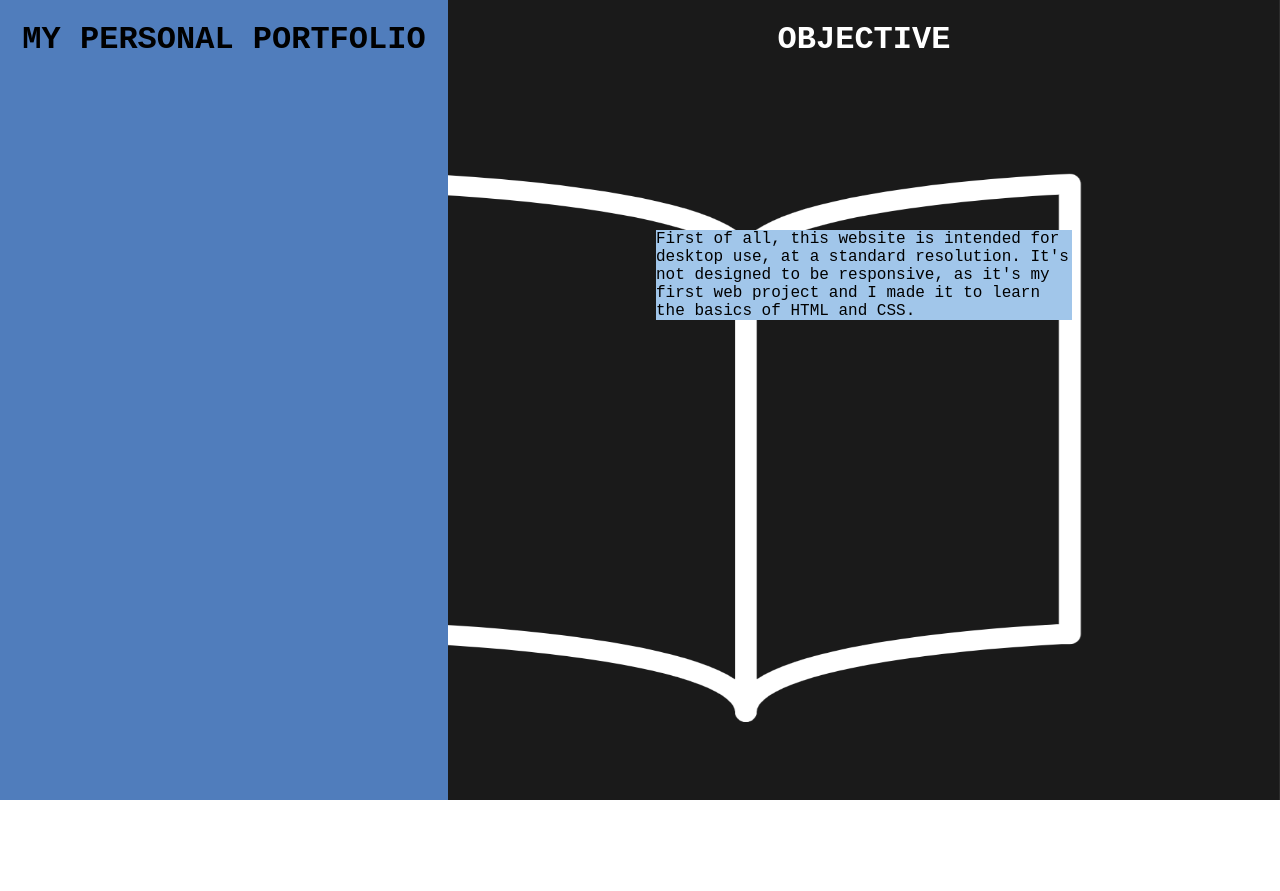
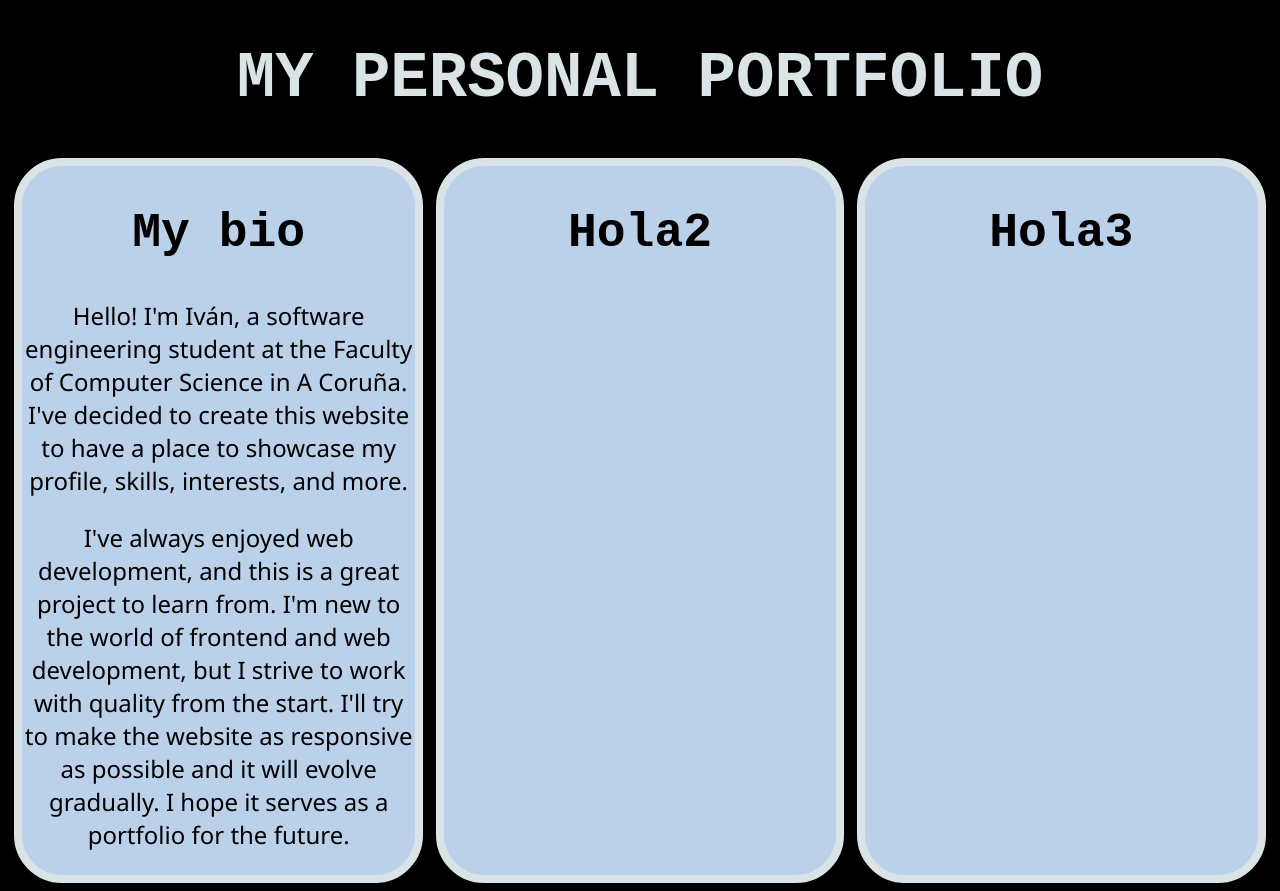
Before and after one commit to ivanaf03/ivanaf03.github.io, a plain HTML site: page index.html in a window 1280 px wide. Before the commit the page ends 800 px from the top, so only its background shows below. Drawn offline with Linux system fonts and the light colour scheme.

Commit message:
three rectangles model

```diff
--- a/index.html
+++ b/index.html
@@ -15,19 +15,28 @@
 
     <!-- CSS y JS -->
     <link rel="stylesheet" href="init_styles.css" />
-    <script src="functions.js"></script>
+    <script type="text/javascript" src="functions.js"></script>
 </head>
 <body>
-    <div class="writable">
-        <h1>MY PERSONAL PORTFOLIO</h1>
-    </div>
-    <div class="backgroundBook">
-        <div class="titleObjective">
-            <h1>OBJECTIVE</h1>
+    <h1 id="main-title">MY PERSONAL PORTFOLIO</h1>
+    <div class="cards">
+        <div class="card">
+            <h2>My bio</h2>
+            <p>Hello! I'm Iván, a software engineering student at the Faculty of Computer Science in A Coruña.
+                I've decided to create this website to have a place to showcase my profile, skills, interests, and more.
+            </p>
+            <p>
+                I've always enjoyed web development, and this is a great project to learn from. I'm new to the world
+                of frontend and web development, but I strive to work with quality from the start. I'll try to make the
+                website as responsive as possible and it will evolve gradually. I hope it serves as a portfolio for the future.
+            </p>
         </div>
-        <p>First of all, this website is intended for desktop use, at a standard resolution.
-            It's not designed to be responsive, as it's my first web project and I made
-            it to learn the basics of HTML and CSS.</p>
+        <div class="card">
+            <h2>Hola2</h2>
+        </div>
+        <div class="card">
+            <h2>Hola3</h2>
+        </div>
     </div>
 </body>
 </html>
--- a/init_styles.css
+++ b/init_styles.css
@@ -1,42 +1,75 @@
-body{
-    width: 100%;
-    display: flex;
-    height: 100vh;
-    overflow: hidden;
-    margin: 0;
-    padding: 0;
-    font-family: 'Courier New', Courier, monospace;
+:root {
+  --color-1: #dae3e5; /*platinum white*/
+  --color-2: #000000; /*black*/
+  --color-3: #507dbc; /*sea blue*/
+  --color-4: #a1c6ea; /*light blue"*/
+  --color-5: #bbd1ea; /*white blue*/
 }
 
-.backgroundBook{
-  width: 65%;
-  height: 100%;
-  background-image: url(img/background_book.png);
-  background-size: contain;
-  background-attachment: fixed;
-  background-repeat: no-repeat;
-  background-position: right top;
-  display: flex;
-  color:white;
-  flex-direction: column;
-  align-items: center;
+body{
+  background-color: var(--color-2);
+  font-family: 'Courier New', Courier, fantasy;
 }
 
-.titleObjective{
-  margin-bottom: 18%;
+h1 {
+  font-size: 4rem;
 }
 
-.backgroundBook p {
-  width: 50%;
-  margin: 0 auto;
-  background-color: #a1c6ea;
-  color: black;
+h2 {
+  font-size: 3rem;
 }
 
-.writable {
-  width: 35%;
-  height: 100%;
-  background-color: #507dbc;
+p {
+  color: var(--color-2);
+  font-size: 1.5rem;
+  font-family:'Segoe UI', Tahoma, Geneva, Verdana, sans-serif;
+}
+
+#main-title {
+  color: var(--color-1);
+  text-align: center;
+}
+
+#main-title:hover {
+  color: var(--color-3);
+}
+
+.cards {
   display: flex;
-  justify-content: center;
 }
+
+.card{
+  flex: 1;
+  margin-right: 0.5%;
+  margin-left: 0.5%;
+  text-align: center;
+  background-color: var(--color-5);
+  border-radius: 3rem;
+  border: 0.5rem solid var(--color-1);
+}
+
+/*media query mobile*/
+@media screen and (max-width: 1025px) {
+  h1 {
+    font-size: 2rem;
+  }
+
+  h2 {
+    font-size: 1.5rem;
+  }
+
+  p{
+    font-size: 1rem;
+  }
+
+  .cards {
+    flex-direction: column;
+  }
+
+  .card {
+    margin-left: 0;
+    margin-right: 0;
+    margin-top: 0.5%;
+    margin-bottom: 0.5%;
+  }
+}
```
Also changed, not shown: img/background_book.png (deleted).
